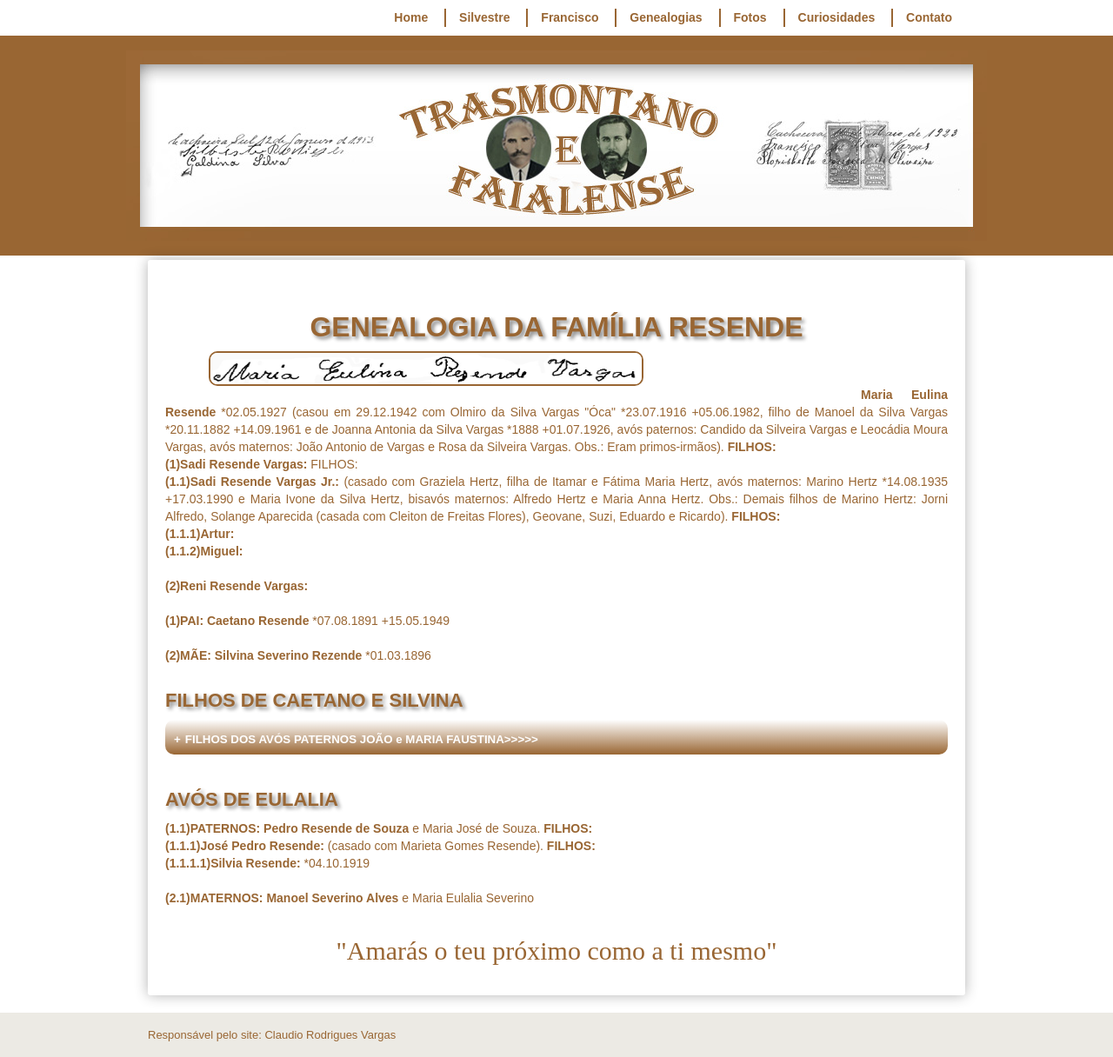
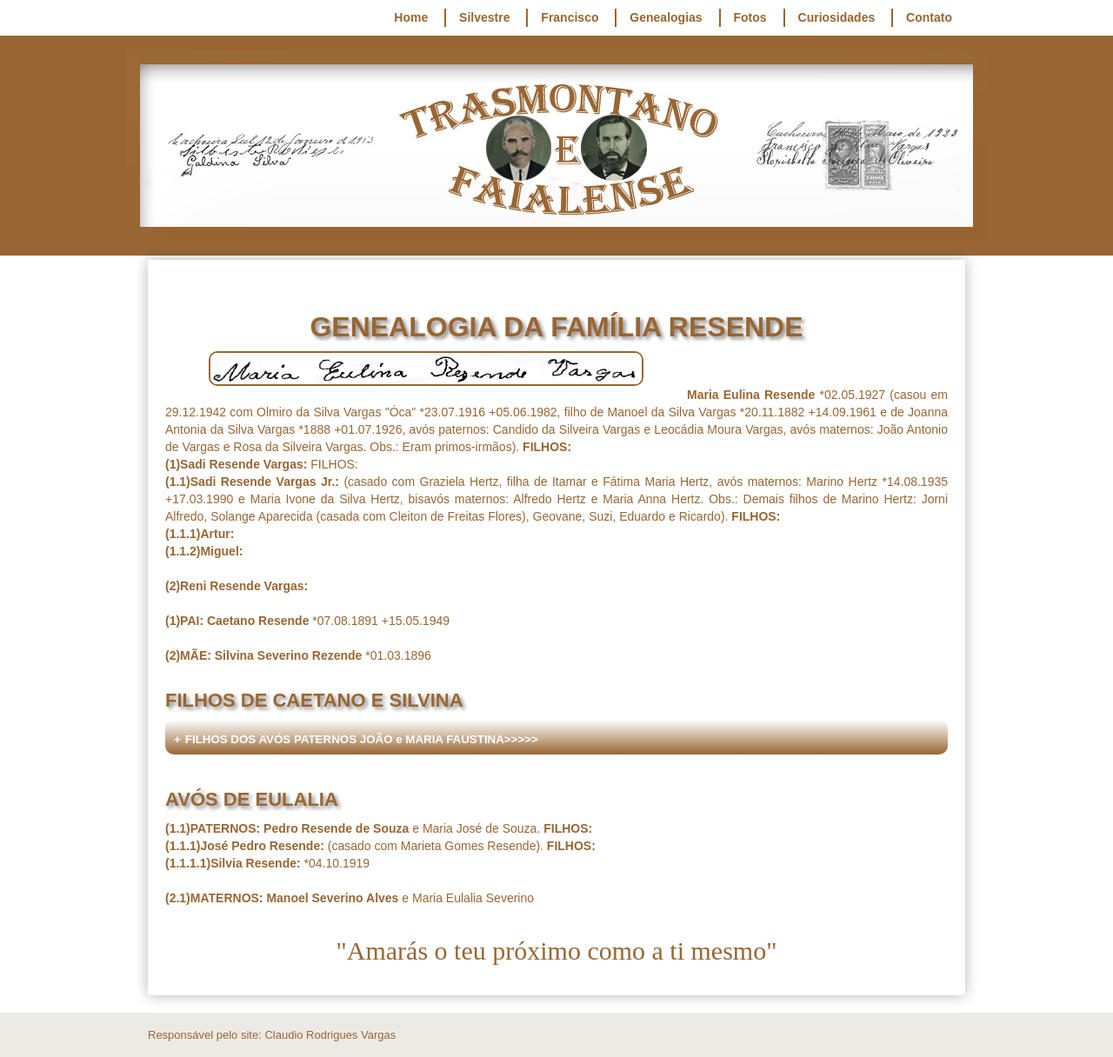
Before and after one commit to claudiovargas1955/claudiovargas1955.github.io, a Jekyll site: the page built from _pages/familia-resende.html, in a window 1280 px wide. Shown: the whole page at 87% size. Built offline with Jekyll 4.4.1, drawn with Linux system fonts in a browser that asks for light colours; some web fonts are replaced.

Commit message:
Update familia-resende.html

```diff
--- a/_pages/familia-resende.html
+++ b/_pages/familia-resende.html
@@ -32,7 +32,7 @@ details[open] summary {color:#996633;
       margin-left: 5px;
       }
 
-  .esq1{margin-right:250px;
+  .esq1{margin-right:50px;
         margin-left:50px;
         margin-bottom:5px;
         border:#996633 solid 2px;
```
